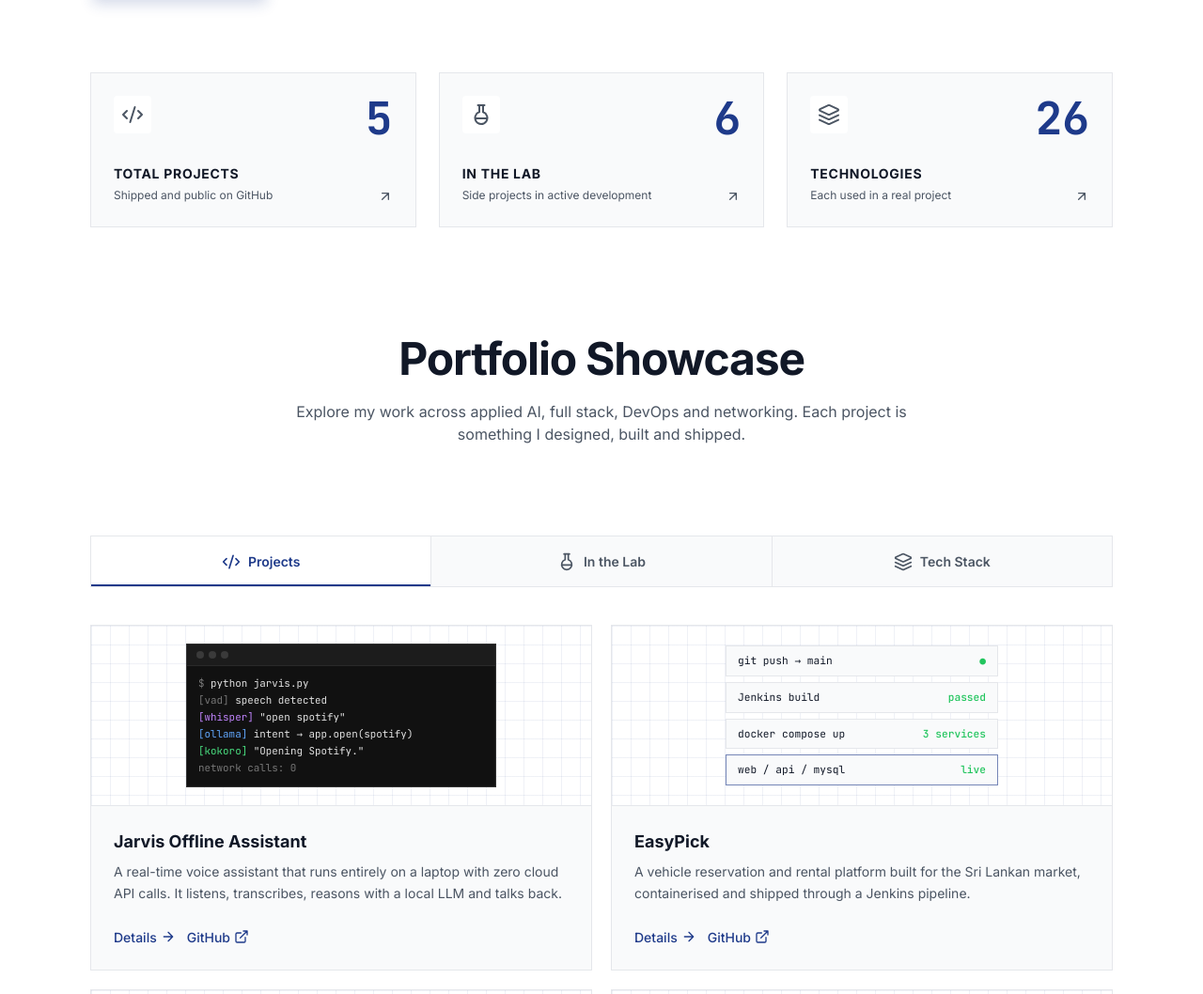
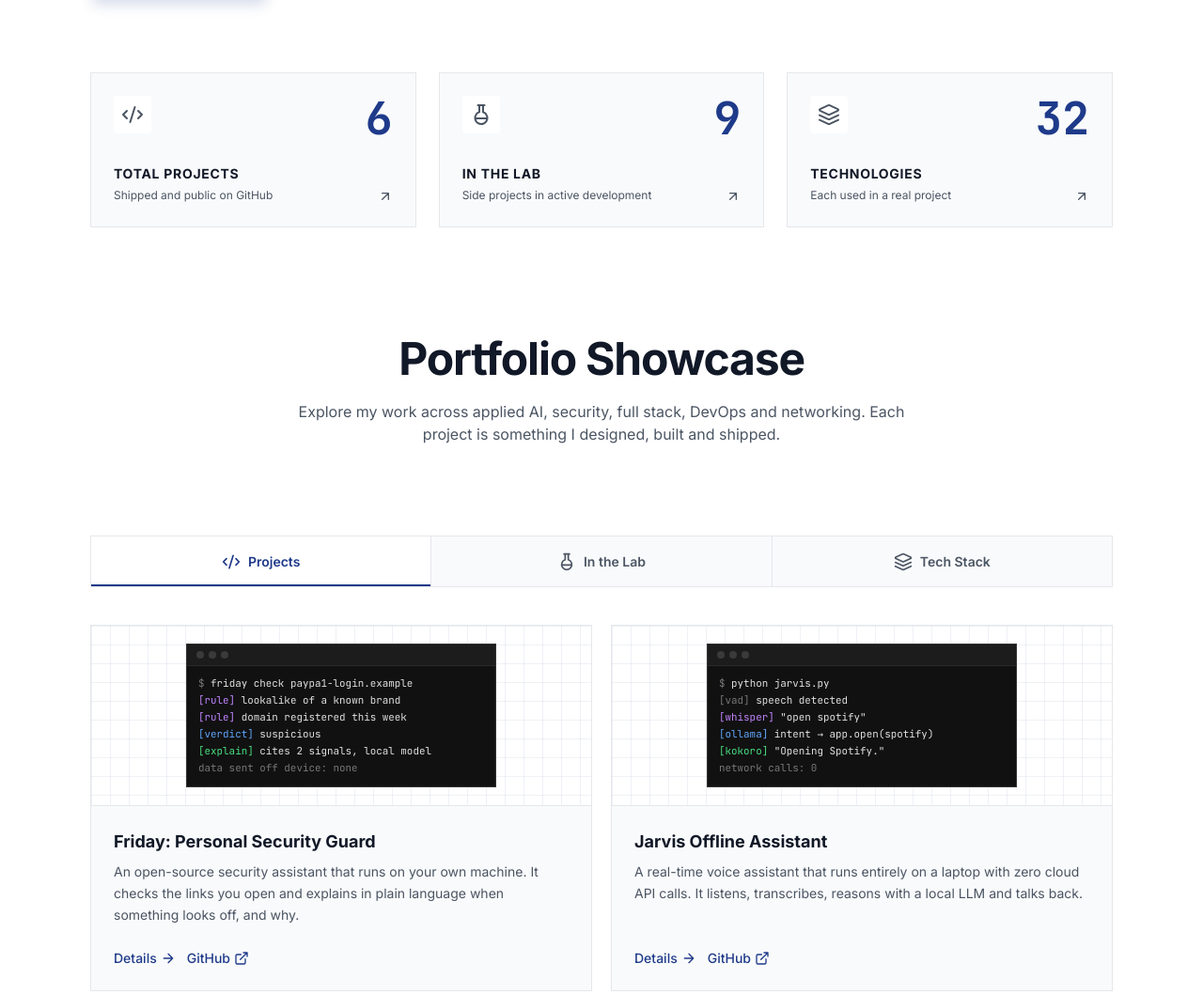
Before and after one commit to Risapan/Risapan.github.io, a plain HTML site: page index.html in a window 1280 px wide. Shown: the part 1551-2609 px from the top of the page at 94% size. Drawn offline with Linux system fonts and the light colour scheme.

Commit message:
Add Friday security project, testing stack and new lab projects

```diff
--- a/index.html
+++ b/index.html
@@ -467,17 +467,17 @@ footer p{max-width:80rem;margin:0 auto;padding:0 24px;text-align:center;font-siz
     </div>
     <div class="stats">
       <a class="stat" href="#Portofolio" data-tab="projects" data-aos="fade-up">
-        <div class="stat-top"><div class="stat-ico"><svg viewBox="0 0 24 24" fill="none" stroke="currentColor" stroke-width="2" stroke-linecap="round" stroke-linejoin="round"><path d="m18 16 4-4-4-4M6 8l-4 4 4 4M14.5 4l-5 16"/></svg></div><span class="stat-n">5</span></div>
+        <div class="stat-top"><div class="stat-ico"><svg viewBox="0 0 24 24" fill="none" stroke="currentColor" stroke-width="2" stroke-linecap="round" stroke-linejoin="round"><path d="m18 16 4-4-4-4M6 8l-4 4 4 4M14.5 4l-5 16"/></svg></div><span class="stat-n">6</span></div>
         <div class="stat-l">Total Projects</div>
         <div class="stat-b"><span>Shipped and public on GitHub</span><svg viewBox="0 0 24 24" fill="none" stroke="currentColor" stroke-width="2" stroke-linecap="round" stroke-linejoin="round"><path d="M7 17 17 7M7 7h10v10"/></svg></div>
       </a>
       <a class="stat" href="#Portofolio" data-tab="lab" data-aos="fade-up">
-        <div class="stat-top"><div class="stat-ico"><svg viewBox="0 0 24 24" fill="none" stroke="currentColor" stroke-width="2" stroke-linecap="round" stroke-linejoin="round"><path d="M10 2v7.31M14 9.3V2M8.5 2h7M14 9.3a6.5 6.5 0 1 1-4 0M5.52 16h12.96"/></svg></div><span class="stat-n">6</span></div>
+        <div class="stat-top"><div class="stat-ico"><svg viewBox="0 0 24 24" fill="none" stroke="currentColor" stroke-width="2" stroke-linecap="round" stroke-linejoin="round"><path d="M10 2v7.31M14 9.3V2M8.5 2h7M14 9.3a6.5 6.5 0 1 1-4 0M5.52 16h12.96"/></svg></div><span class="stat-n">9</span></div>
         <div class="stat-l">In the Lab</div>
         <div class="stat-b"><span>Side projects in active development</span><svg viewBox="0 0 24 24" fill="none" stroke="currentColor" stroke-width="2" stroke-linecap="round" stroke-linejoin="round"><path d="M7 17 17 7M7 7h10v10"/></svg></div>
       </a>
       <a class="stat" href="#Portofolio" data-tab="stack" data-aos="fade-up">
-        <div class="stat-top"><div class="stat-ico"><svg viewBox="0 0 24 24" fill="none" stroke="currentColor" stroke-width="2" stroke-linecap="round" stroke-linejoin="round"><path d="m12.83 2.18a2 2 0 0 0-1.66 0L2.6 6.08a1 1 0 0 0 0 1.83l8.58 3.91a2 2 0 0 0 1.66 0l8.58-3.9a1 1 0 0 0 0-1.83Z"/><path d="m22 17.65-9.17 4.16a2 2 0 0 1-1.66 0L2 17.65M22 12.65l-9.17 4.16a2 2 0 0 1-1.66 0L2 12.65"/></svg></div><span class="stat-n">26</span></div>
+        <div class="stat-top"><div class="stat-ico"><svg viewBox="0 0 24 24" fill="none" stroke="currentColor" stroke-width="2" stroke-linecap="round" stroke-linejoin="round"><path d="m12.83 2.18a2 2 0 0 0-1.66 0L2.6 6.08a1 1 0 0 0 0 1.83l8.58 3.91a2 2 0 0 0 1.66 0l8.58-3.9a1 1 0 0 0 0-1.83Z"/><path d="m22 17.65-9.17 4.16a2 2 0 0 1-1.66 0L2 17.65M22 12.65l-9.17 4.16a2 2 0 0 1-1.66 0L2 12.65"/></svg></div><span class="stat-n">32</span></div>
         <div class="stat-l">Technologies</div>
         <div class="stat-b"><span>Each used in a real project</span><svg viewBox="0 0 24 24" fill="none" stroke="currentColor" stroke-width="2" stroke-linecap="round" stroke-linejoin="round"><path d="M7 17 17 7M7 7h10v10"/></svg></div>
       </a>
@@ -490,7 +490,7 @@ footer p{max-width:80rem;margin:0 auto;padding:0 24px;text-align:center;font-siz
   <div class="container">
     <div class="sec-title lg" data-aos="fade-up">
       <h2>Portfolio Showcase</h2>
-      <p>Explore my work across applied AI, full stack, DevOps and networking. Each project is something I designed, built and shipped.</p>
+      <p>Explore my work across applied AI, security, full stack, DevOps and networking. Each project is something I designed, built and shipped.</p>
     </div>
     <div class="tabs" role="tablist" data-aos="fade-up">
       <button class="tab on" data-t="projects" role="tab"><svg viewBox="0 0 24 24" fill="none" stroke="currentColor" stroke-width="2" stroke-linecap="round" stroke-linejoin="round"><path d="m18 16 4-4-4-4M6 8l-4 4 4 4M14.5 4l-5 16"/></svg>Projects</button>
@@ -587,6 +587,7 @@ var PHOTO = "photo.jpg";
 
 /* ---------- DATA ---------- */
 var ART = {
+  friday:'<div class="term"><div class="bar"><i></i><i></i><i></i></div><pre><span class="c-d">$</span> friday check paypa1-login.example\n<span class="c-b">[rule]</span> lookalike of a known brand\n<span class="c-b">[rule]</span> domain registered this week\n<span class="c-a">[verdict]</span> suspicious\n<span class="c-g">[explain]</span> cites 2 signals, local model\n<span class="c-d">data sent off device: none</span></pre></div>',
   jarvis:'<div class="term"><div class="bar"><i></i><i></i><i></i></div><pre><span class="c-d">$</span> python jarvis.py\n<span class="c-d">[vad]</span> speech detected\n<span class="c-b">[whisper]</span> "open spotify"\n<span class="c-a">[ollama]</span> intent → app.open(spotify)\n<span class="c-g">[kokoro]</span> "Opening Spotify."\n<span class="c-d">network calls: 0</span></pre></div>',
   easypick:'<div class="flow"><div><span>git push → main</span><b>●</b></div><div><span>Jenkins build</span><b>passed</b></div><div><span>docker compose up</span><b>3 services</b></div><div><span>web / api / mysql</span><b>live</b></div></div>',
   mirror:'<div class="mirror"><svg viewBox="0 0 110 150"><g fill="none" stroke="currentColor" stroke-width="1.2" style="color:var(--text-2)"><circle cx="55" cy="32" r="9"/><path d="M55 41v9M38 53h34M38 53l-8 26M72 53l8 26"/></g><path d="M41 52h28l9 60q-23 8-46 0z" fill="var(--primary)" opacity=".8"/><g fill="#22c55e"><circle cx="55" cy="32" r="2"/><circle cx="38" cy="53" r="2"/><circle cx="72" cy="53" r="2"/><circle cx="30" cy="79" r="2"/><circle cx="80" cy="79" r="2"/></g></svg></div>',
@@ -594,6 +595,9 @@ var ART = {
   hospital:'<div class="roles"><div><b>Patient</b><span>book · history</span></div><div><b>Doctor</b><span>schedule</span></div><div><b>Reception</b><span>front desk</span></div><div><b>Admin</b><span>audit log</span></div></div>'
 };
 var PROJECTS = [
+  {id:'friday',kick:'Security · Python + TypeScript · in progress',title:'Friday: Personal Security Guard',sum:'An open-source security assistant that runs on your own machine. It checks the links you open and explains in plain language when something looks off, and why.',
+   list:['Plain, readable rules make every decision. An optional local AI model only explains the result','Browser extension in TypeScript feeding a Python engine with typed data contracts','Privacy first: nothing leaves the machine unless you turn on an online lookup, and nothing is blocked without asking','Built with Git Flow, pull requests for every task, CI checks and a written threat model'],
+   tags:['Python','Pydantic','TypeScript','Browser extension','Threat modeling','Apache-2.0'],gh:'https://github.com/Risapan/AI-Powered-Personal-Cybersecurity-Guard'},
   {id:'jarvis',kick:'Applied AI · Python',title:'Jarvis Offline Assistant',sum:'A real-time voice assistant that runs entirely on a laptop with zero cloud API calls. It listens, transcribes, reasons with a local LLM and talks back.',
    list:['Voice activity detection and local Whisper transcription on Apple Silicon','Thinks with a local LLM through Ollama and talks back with Kokoro TTS','Controls the Mac by voice: apps, settings, media'],
    tags:['Python','MLX Whisper','Ollama','Kokoro TTS','VAD'],gh:'https://github.com/Risapan/Jarvis_Offline_assist'},
@@ -607,8 +611,8 @@ var PROJECTS = [
    list:['Java 21 virtual threads, one per client connection','Custom newline-delimited JSON protocol between client and server','JUnit 5 tests run by GitHub Actions on every push'],
    tags:['Java 21','TCP sockets','Concurrency','JUnit 5','CI'],gh:'https://github.com/Risapan/bidnet_demo'},
   {id:'hospital',kick:'Full stack · Java + TypeScript',title:'Hospital Appointment System',sum:'A hospital platform with four roles (patient, doctor, receptionist, admin), each with its own portal and permissions.',
-   list:['Patients book appointments, doctors manage their schedules','Receptionists run the daily front desk and admins manage everything','Role-based access with Spring Security and JWT, plus audit logs'],
-   tags:['Spring Boot','Spring Security','MongoDB','React','Tailwind'],gh:'https://github.com/Risapan/Hospital_Appointment'}
+   list:['Patients book appointments, doctors manage their schedules','Receptionists run the daily front desk and admins manage everything','Role-based access with Spring Security and JWT, plus audit logs','Tested at every level: JUnit unit tests, REST Assured API tests, Cucumber BDD, Selenium UI tests and JMeter load tests, with JaCoCo coverage in GitHub Actions and Jenkins'],
+   tags:['Spring Boot','Spring Security','MongoDB','React','Tailwind','Selenium','JMeter'],gh:'https://github.com/Risapan/Hospital_Appointment'}
 ];
 var LAB = [
   ['3-agent trading assistant','Analyst, Reviewer and Judge agents debate market data and stream one final suggestion.','LLM agents','A·R·J'],
@@ -616,13 +620,17 @@ var LAB = [
   ['GlowUp Coach','Three local agents give looks, fitness and style feedback from a photo.','Vision · agents','◎'],
   ['Mochi','A 3D jumping-spider coding companion that lives in the MacBook notch.','Swift · Blender','🕷'],
   ['MacNotch','A native activity centre for the notch, with music controls.','Swift','▭'],
-  ['NoteX Pro','A note-taking app built around the S Pen.','Kotlin · Android','✎']
+  ['NoteX Pro','A handwriting app for the Galaxy Tab S9 with low-latency S Pen ink, PDF annotation, text boxes, images and layers.','Kotlin · Compose','✎'],
+  ['Face Finder','Picks one person out of a crowd on a live webcam from a single reference photo.','InsightFace · FastAPI','◉'],
+  ['Coding challenge platforms','PyMaster, JavaMaster and CyberMaster: browser IDEs with sandboxed judges and hidden tests.','React · Node · sandboxing','{ }'],
+  ['Verilog Lab','An HDL practical-exam simulator that grades sequential circuits against a hidden reference.','Verilog · TypeScript','⏚']
 ];
 var DI='https://cdn.jsdelivr.net/gh/devicons/devicon@v2.16.0/icons/';
 var STACK = [
   ['Languages',[['Python','python/python-original.svg'],['Java','java/java-original.svg'],['TypeScript','typescript/typescript-original.svg'],['JavaScript','javascript/javascript-original.svg'],['C','c/c-original.svg'],['Swift','swift/swift-original.svg'],['Kotlin','kotlin/kotlin-original.svg'],['SQL','azuresqldatabase/azuresqldatabase-original.svg']]],
   ['Web & Backend',[['React','react/react-original.svg'],['Vue','vuejs/vuejs-original.svg'],['Tailwind','tailwindcss/tailwindcss-original.svg'],['Express','express/express-original.svg','inv'],['Spring Boot','spring/spring-original.svg'],['FastAPI','fastapi/fastapi-original.svg'],['JWT',''],['MySQL','mysql/mysql-original.svg'],['MongoDB','mongodb/mongodb-original.svg']]],
-  ['AI & DevOps',[['Ollama',''],['LLM Agents',''],['Whisper',''],['MediaPipe',''],['scikit-learn','scikitlearn/scikitlearn-original.svg'],['Docker','docker/docker-original.svg'],['Jenkins','jenkins/jenkins-original.svg'],['GitHub Actions','githubactions/githubactions-original.svg'],['Linux','linux/linux-original.svg']]]
+  ['AI & DevOps',[['Ollama',''],['LLM Agents',''],['Whisper',''],['MediaPipe',''],['scikit-learn','scikitlearn/scikitlearn-original.svg'],['Docker','docker/docker-original.svg'],['Jenkins','jenkins/jenkins-original.svg'],['GitHub Actions','githubactions/githubactions-original.svg'],['Linux','linux/linux-original.svg']]],
+  ['Testing & Security',[['JUnit 5','junit/junit-original.svg'],['Selenium','selenium/selenium-original.svg'],['Cucumber',''],['JMeter',''],['pytest','pytest/pytest-original.svg'],['Threat modeling','']]]
 ];
 var ICON = {
   grad:'<svg viewBox="0 0 24 24" fill="none" stroke="currentColor" stroke-width="1.5" stroke-linecap="round" stroke-linejoin="round"><path d="M21.42 10.92a1 1 0 0 0-.02-1.84L12.83 5.18a2 2 0 0 0-1.66 0L2.6 9.08a1 1 0 0 0 0 1.83l8.57 3.91a2 2 0 0 0 1.66 0z"/><path d="M22 10v6M6 12.5V16a6 3 0 0 0 12 0v-3.5"/></svg>',
@@ -630,10 +638,12 @@ var ICON = {
   cpu:'<svg viewBox="0 0 24 24" fill="none" stroke="currentColor" stroke-width="1.5" stroke-linecap="round" stroke-linejoin="round"><rect width="16" height="16" x="4" y="4" rx="2"/><rect width="6" height="6" x="9" y="9" rx="1"/><path d="M15 2v2M15 20v2M2 15h2M2 9h2M20 15h2M20 9h2M9 2v2M9 20v2"/></svg>',
   net:'<svg viewBox="0 0 24 24" fill="none" stroke="currentColor" stroke-width="1.5" stroke-linecap="round" stroke-linejoin="round"><rect x="16" y="16" width="6" height="6" rx="1"/><rect x="2" y="16" width="6" height="6" rx="1"/><rect x="9" y="2" width="6" height="6" rx="1"/><path d="M5 16v-3a1 1 0 0 1 1-1h12a1 1 0 0 1 1 1v3M12 12V8"/></svg>'
 };
+ICON.shield='<svg viewBox="0 0 24 24" fill="none" stroke="currentColor" stroke-width="1.5" stroke-linecap="round" stroke-linejoin="round"><path d="M20 13c0 5-3.5 7.5-7.66 8.95a1 1 0 0 1-.67-.01C7.5 20.5 4 18 4 13V6a1 1 0 0 1 1-1c2 0 4.5-1.2 6.24-2.72a1.17 1.17 0 0 1 1.52 0C14.51 3.81 17 5 19 5a1 1 0 0 1 1 1z"/><path d="m9 12 2 2 4-4"/></svg>';
 var JOURNEY = [
   ['BSc Engineering (Hons) in Computer Engineering','Faculty of Engineering, University of Ruhuna, Sri Lanka. 25th batch, building a foundation in software, hardware and systems.','Education','grad','University of Ruhuna'],
   ['I ship end to end','UI, API, database, container and CI. Hand me a feature and I\'ll take it all the way to production.','Strength · e.g. EasyPick','rocket','Full Stack + DevOps'],
   ['I build practical AI','Local LLMs, speech-to-text, TTS and vision wired into real apps that are fast, private and work offline.','Strength · e.g. Jarvis, Fitting Mirror','cpu','Applied AI'],
+  ['I build with security in mind','Readable rules, least privilege, sandboxed code runners and a threat model written before the code.','Strength · e.g. Friday','shield','Security'],
   ['I understand systems','Sockets, concurrency, protocols and auth. Knowing what sits under the framework helps me debug fast.','Strength · e.g. BidNet','net','Systems & Networking']
 ];
 
```
